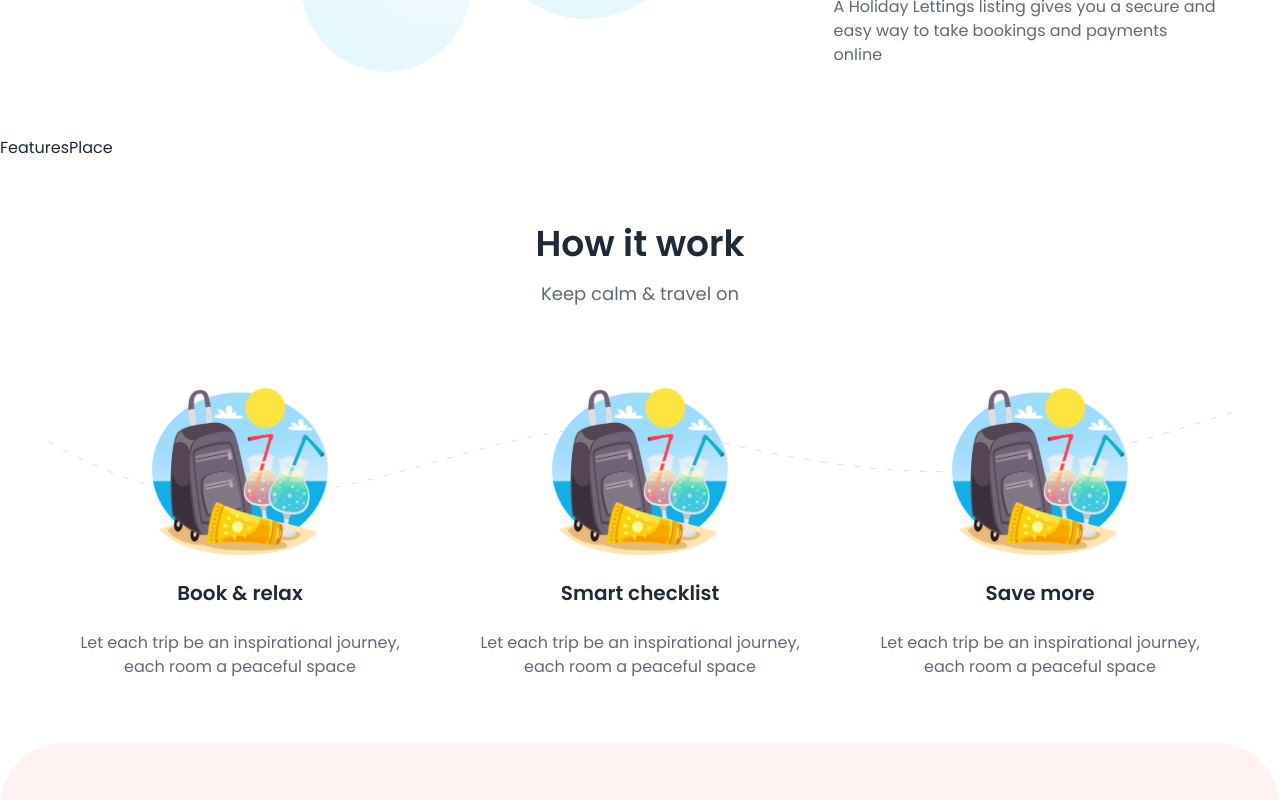
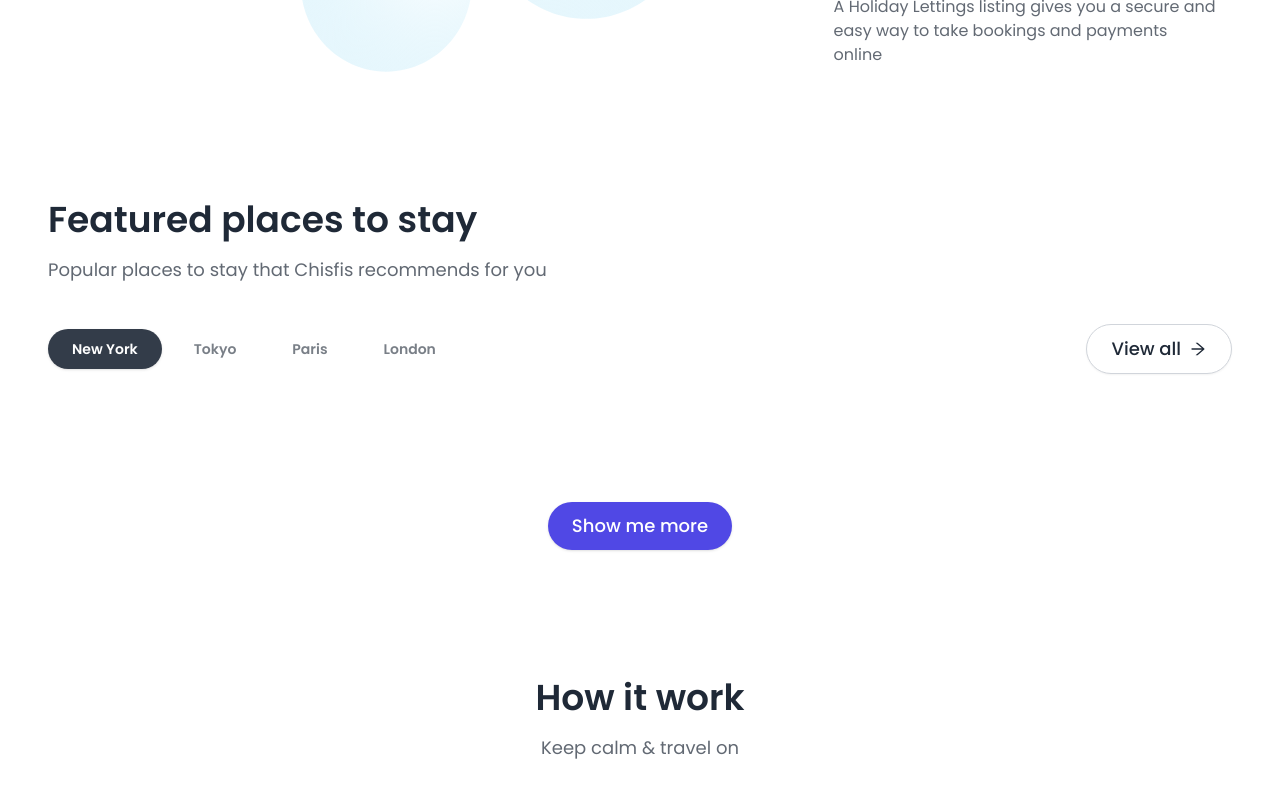
Before and after one commit to 01Barthez/Site-de-Tourisme, a React (Vite) app: page / in a window 1280 px wide. Shown: the part 980-1780 px from the top of the page. Built offline with nearby package versions, Linux system fonts and the light colour scheme.

Commit message:
feat: create section "feature place to stay"

```diff
--- a/src/Router.tsx
+++ b/src/Router.tsx
@@ -18,7 +18,7 @@ const Router = createBrowserRouter([
         element: <>
             <Outlet />
 
-            // Portail pour le settings
+            {/* Portail pour le settings */}
             <ParamsBtn />,
         </>,
 
--- a/src/components/custom/Sections/FeaturesPlace.tsx
+++ b/src/components/custom/Sections/FeaturesPlace.tsx
@@ -1,8 +1,127 @@
-import React from 'react'
+import { AiOutlineArrowRight } from "react-icons/ai";
+import React, { useState } from 'react'
+import { Link } from 'react-router-dom'
+import { Button } from '../../ui/button'
+import { ToggleGroup, ToggleGroupItem } from "../../ui/toggle-group";
 
-const FeaturesPlace:React.FC = () => {
+export type Place = "NewYork" | "Tokyo" | "Paris" | "London"
+const FeaturesPlace: React.FC = () => {
+  const [selectedPlace, setSelectedPlace] = useState<Place>('NewYork');
+
   return (
-    <div>FeaturesPlace</div>
+    <section className='container py-10 md:py-16 space-y-10'>
+      {/* Title header */}
+      <div className="flexContent">
+        {/* Title header */}
+        <h2 className="title">
+          Featured places to stay
+        </h2>
+
+        {/* Paragraph header */}
+        <p className="max-w-[50%] para">
+          Popular places to stay that Chisfis recommends for you
+        </p>
+      </div>
+
+      {/*  Content videos */}
+      <div className="space-y-5">
+        {/* Header part */}
+        <div className="flex justify-between items-center">
+          <ToggleGroup
+            type="single"
+            value={selectedPlace} onValueChange={(value: Place) => setSelectedPlace(value)}
+            className='gap-2'
+          >
+            <ToggleGroupItem
+              className="p-0 hover:bg-transparent rounded-full h-auto"
+              value="NewYork"
+              aria-label="Toggle NewYork"
+            >
+              <Button
+                variant={'outline'}
+                className={`h-auto py-2.5 px-6 text-foreground/60 group-hover:text-foreground/80  hover:bg-foreground/5 border-none shadow-none duration-300 rounded-full font-semibold ${selectedPlace === 'NewYork' && 'border shadow bg-foreground/90 text-background hover:bg-foreground/85 hover:text-background'}`}
+              // onClick={selected1}
+              >
+                New York
+              </Button>
+            </ToggleGroupItem>
+
+            <ToggleGroupItem
+              className="p-0 hover:bg-transparent rounded-full h-auto group"
+              value="Tokyo"
+              aria-label="Toggle Tokyo"
+            >
+              <Button
+                variant={'outline'}
+                className={`h-auto py-2.5 px-6 text-foreground/60 group-hover:text-foreground/80  hover:bg-foreground/5 border-none shadow-none duration-300 rounded-full font-semibold ${selectedPlace === 'Tokyo' && 'border shadow bg-foreground text-background hover:bg-foreground hover:text-background'} `}
+              // onClick={selected2}
+              >
+                Tokyo
+              </Button>
+            </ToggleGroupItem>
+
+            <ToggleGroupItem
+              className="p-0 hover:bg-transparent rounded-full h-auto"
+              value="Paris"
+              aria-label="Toggle Paris"
+            >
+              <Button
+                variant={'outline'}
+                className={`h-auto py-2.5 px-6 text-foreground/60 group-hover:text-foreground/80  hover:bg-foreground/5 border-none shadow-none duration-300 rounded-full font-semibold ${selectedPlace === 'Paris' && 'border shadow bg-foreground text-background hover:bg-foreground hover:text-background'} `}
+              // onClick={selected3}
+              >
+                Paris
+              </Button>
+            </ToggleGroupItem>
+
+            <ToggleGroupItem
+              className="p-0 hover:bg-transparent rounded-full h-auto"
+              value="London"
+              aria-label="Toggle London"
+            >
+              <Button
+                variant={'outline'}
+                className={`h-auto py-2.5 px-6 text-foreground/60 group-hover:text-foreground/80  hover:bg-foreground/5 border-none shadow-none duration-300 rounded-full font-semibold ${selectedPlace === 'London' && 'border shadow bg-foreground text-background hover:bg-foreground hover:text-background'} `}
+              // onClick={selected3}
+              >
+                London
+              </Button>
+            </ToggleGroupItem>
+          </ToggleGroup>
+
+          <Link
+            to={'listing-stay'}
+          >
+            <Button
+              variant={'outline'}
+              className='text-lg p-6 rounded-full flex items-cente gap-2'
+            >
+              <span>View all</span>
+              <AiOutlineArrowRight />
+            </Button>
+          </Link>
+        </div>
+
+        {/* main part */}
+        <main>
+          {/* grid box */}
+          <div className="grid grid-cols-1 md:grid-cols-2 lg:grid-cols-3 xl:grid-cols-4 my-16 gap-4 lg:gap-6">
+
+
+
+
+          </div>
+
+          {/* cta btn */}
+          <Button
+            className='mx-auto text-lg p-6 rounded-full flex items-cente gap-2'
+          // onClick={selected3}
+          >
+            Show me more
+          </Button>
+        </main>
+      </div>
+    </section>
   )
 }
 
--- a/src/components/custom/Sections/GoodNews.tsx
+++ b/src/components/custom/Sections/GoodNews.tsx
@@ -2,7 +2,20 @@ import React from 'react'
 
 const GoodNews: React.FC = () => {
   return (
-    <section>GoodNews
+    <section className='container py-16 my-16 md:my-20 bg-foreground/5 rounded-[2.5rem] '>
+      {/* Header part */}
+      <div className="flexContent items-center mx-auto">
+        <h2 className="title text-center">
+          Good news from far away
+        </h2>
+
+        <p className="text-foreground/70 text-center">
+          Let's see what people think of Chisfis
+        </p>
+      </div>
+
+      {/* comments */}
+
 
     </section>
   )
--- a/src/components/custom/Sections/TheVideos.tsx
+++ b/src/components/custom/Sections/TheVideos.tsx
@@ -2,7 +2,27 @@ import React from 'react'
 
 const TheVideos: React.FC = () => {
   return (
-    <div>TheVideos</div>
+    <section className='container py-10 md:py-16 space-y-10'>
+      {/* Title header */}
+      <div className="flexContent">
+        {/* Title header */}
+        <h2 className="title">
+          🎬 The Videos
+        </h2>
+
+        {/* Paragraph header */}
+        <p className="max-w-[50%] para">
+          Check out our hottest videos.
+          View more and share more new perspectives on just about any topic.
+          Everyone’s welcome.
+        </p>
+      </div>
+
+      {/*  Content videos */}
+
+
+    </section>
+
   )
 }
 
--- a/src/components/custom/navbar/Navbar.tsx
+++ b/src/components/custom/navbar/Navbar.tsx
@@ -21,8 +21,8 @@ const Navbar: React.FC = () => {
             <nav className="hidden lg:block py-3 px-4">
                 {
                     selectedNav === "nav1" ?
-                    (<Navbar1 />) : (selectedNav === "nav2" ?
-                        (<Navbar2 />) : (<Navbar3 />))
+                    <Navbar1 /> : (selectedNav === "nav2" ?
+                        <Navbar2 /> : <Navbar3 />)
                 }
             </nav>
         </header>
```
Also changed, not shown: src/components/custom/portail/ParamsBtn.tsx (+6 -6 lines).
